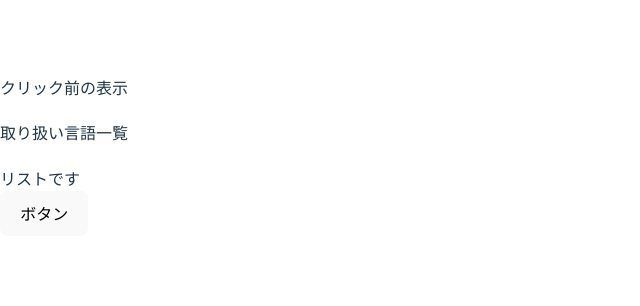
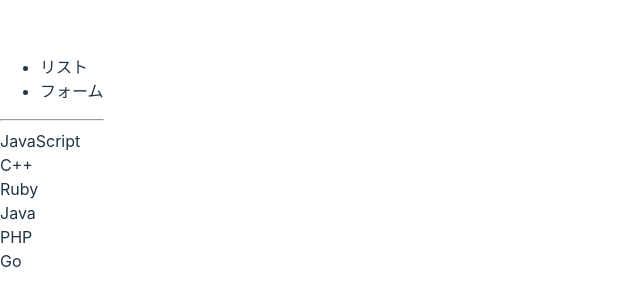
Before and after one commit to kou-96/React-Tutorial, a React (Vite) app: page / in a window 1280 px wide. Shown: the part 244-550 px from the top of the page, without its empty margins (0-640 px from the left). Built offline with nearby package versions, Linux system fonts and the light colour scheme.

Commit message:
Lasson4まで

```diff
--- a/src/App.jsx
+++ b/src/App.jsx
@@ -1,23 +1,25 @@
 import React from "react";
 import { List } from "./List";
+import { Form } from "./Form";
 
 class App extends React.Component {
   constructor(props) {
     super(props);
-    this.state = { description: "クリック前の表示" };
+    this.state = { tab: "list" };
   }
-  changeDescription() {
-    this.setState({
-      description: "クリック後の表示です",
-    });
-  }
+
   render() {
-    const { description } = this.state;
+    const { tab } = this.state;
     return (
       <div>
-        {description}
-        <List title="取り扱い言語一覧" />
-        <button onClick={() => this.changeDescription()}>ボタン</button>
+        <header>
+          <ul>
+            <li onClick={() => this.setState({ tab: "list" })}>リスト</li>
+            <li onClick={() => this.setState({ tab: "form" })}>フォーム</li>
+          </ul>
+        </header>
+        <hr />
+        {tab === "list" ? <List /> : <Form />}
       </div>
     );
   }
--- /dev/null
+++ b/src/Form.jsx
@@ -0,0 +1,6 @@
+import React from "react";
+export class Form extends React.Component {
+  render() {
+    return <div>フォームです</div>;
+  }
+}
--- a/src/List.jsx
+++ b/src/List.jsx
@@ -1,13 +1,14 @@
 import React from "react";
+const LANGUAGES = ["JavaScript", "C++", "Ruby", "Java", "PHP", "Go"];
 
 export class List extends React.Component {
   render() {
-    const { title } = this.props;
     return (
       <>
         <div>
-          <h4>{title}</h4>
-          <div>リストです</div>
+          {LANGUAGES.map((lang, index) => {
+            return <div key={index}>{lang}</div>;
+          })}
         </div>
       </>
     );
```
Also changed, not shown: 1 other file (tests, documents, lock files or other folders).
